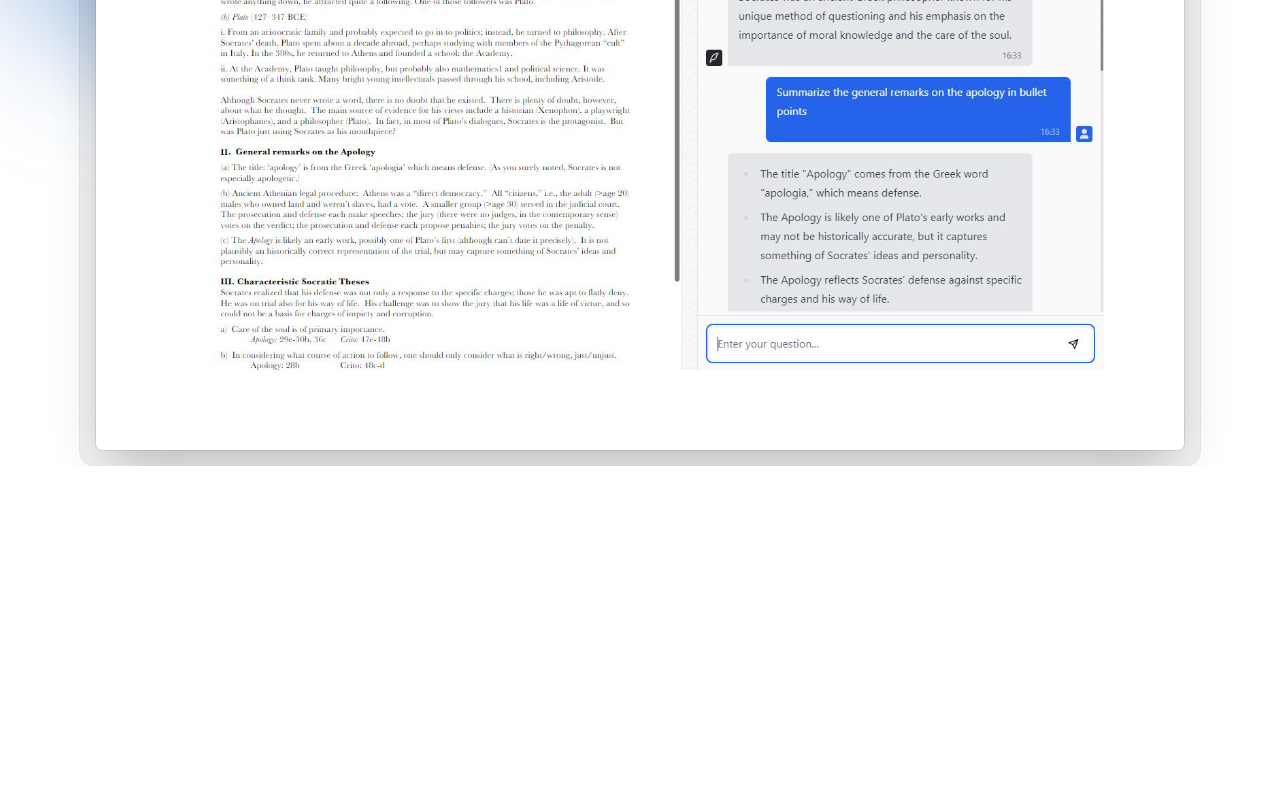
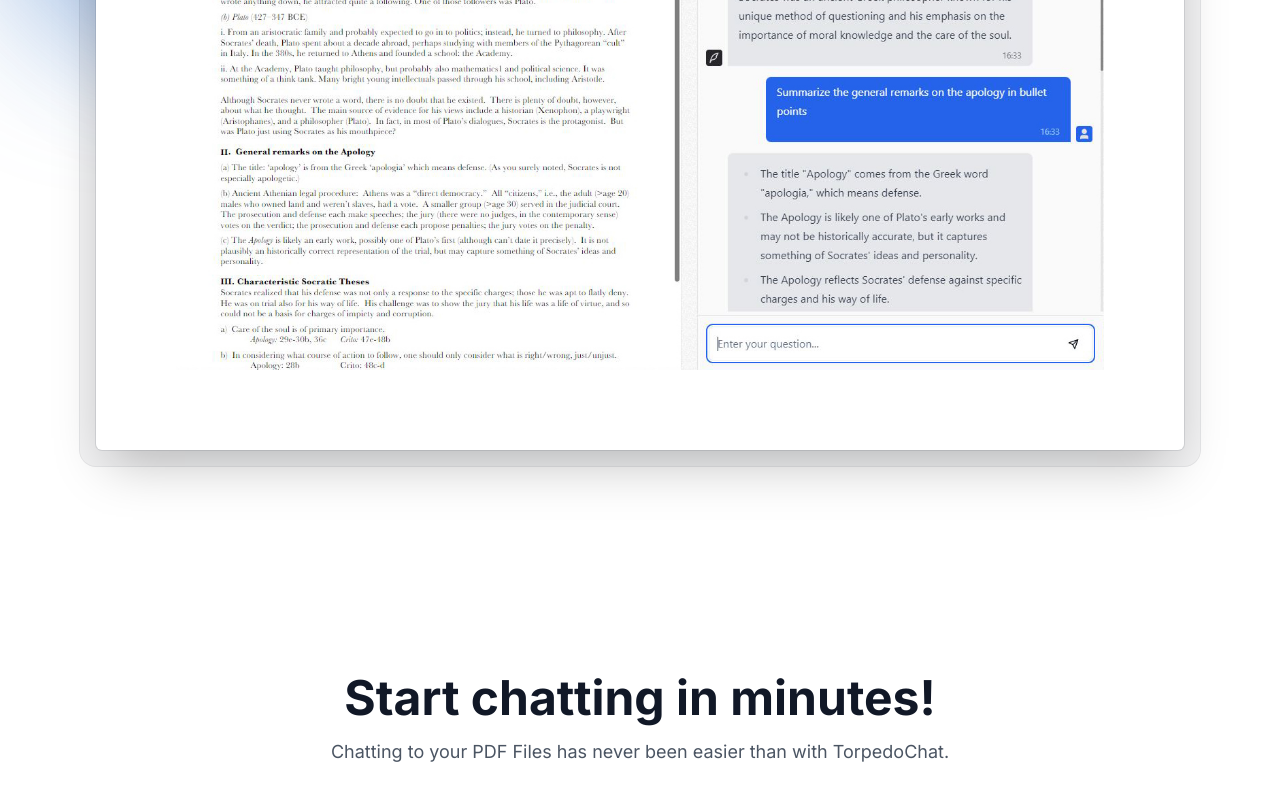
Before and after one commit to Herold1989/torpedochat, a Next.js app: page / in a window 1280 px wide. Shown: the part 889-1689 px from the top of the page. Before the commit the page ends 1355 px from the top, so only its background shows below. Built offline with nearby package versions, Linux system fonts and the light colour scheme.

Commit message:
continue after crash...

```diff
--- a/src/app/page.tsx
+++ b/src/app/page.tsx
@@ -70,6 +70,16 @@
 
         </div>
       </div>
+        <div className="mx-auto mb-32 mt-32 max-w-5xl sm:mt-56">
+          <div className="mb-12 px-6 lg:px-8">
+            <div className="mx-auto max-w-2xl sm:text-center">
+              <h2 className="mt-2 font-bold text-4xl text-gray-900 sm:text-5xl">Start chatting in minutes!</h2>
+              <p className="mt-4 text-lg text-gray-600 ">
+                Chatting to your PDF Files has never been easier than with TorpedoChat.
+              </p>
+            </div>
+          </div>
+        </div>
     </>
   )
 }
```
